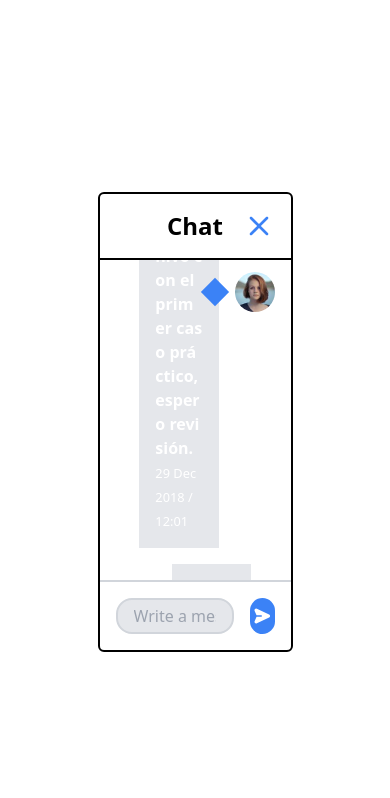
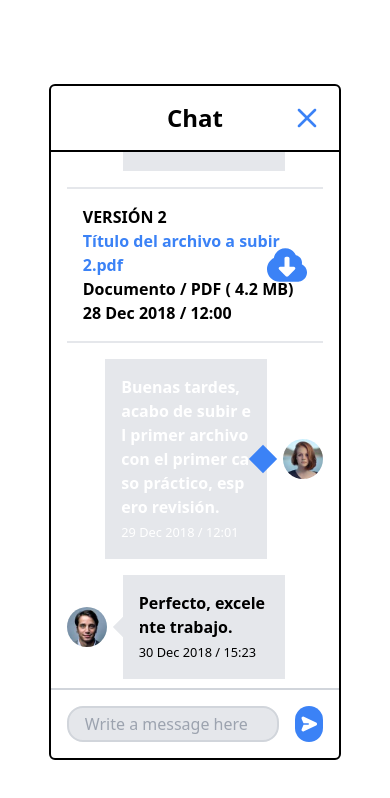
Before and after one commit to Ceskkk/chat-modal, a Vue app: page / in a window 390 px wide. Shown: the top 798 px of the page. Built offline with nearby package versions, Linux system fonts and the light colour scheme.

Commit message:
Css changes/fixes, adjusting responsive and chat container height

```diff
--- a/src/App.vue
+++ b/src/App.vue
@@ -4,12 +4,12 @@ import Modal from './components/Modal.vue'
 
 <template>
   <!-- Modal will adapt width and height to current parent container -->
-  <div class="w-3/6 h-3/6">
+  <div class="w-9/12 h-[700px] max-h-[80vh] md:w-4/6 lg:w-3/6">
     <Modal />
   </div>
 </template>
 
 <!-- TODO: Abrir y cerrar modal -->
-<!-- TODO: Revisar responsive y UX -->
+<!-- TODO: Revisar UX -->
 <!-- TODO: Testing componentes y funcionalidades -->
 <!-- TODO: README.md instrucciones inicialización -->
--- a/src/components/MessageList.vue
+++ b/src/components/MessageList.vue
@@ -21,7 +21,7 @@
 </script>
 
 <template>
-  <div ref="list" class="flex flex-col p-4 overflow-auto max-h-80 scrollbar-thin scrollbar-thumb-blue-300 scrollbar-track-gray-200">
+  <div ref="list" class="flex flex-col p-4 overflow-auto scrollbar-thin scrollbar-thumb-blue-300 scrollbar-track-gray-200">
     <template v-for="message in messageList">
       <Message :message="message" />
     </template>
--- a/src/components/Modal.vue
+++ b/src/components/Modal.vue
@@ -20,7 +20,7 @@ const handleClick = (e: Event) => {
       <img src="../assets/close-icon.svg" alt="Close icon" class="absolute right-4 top-2/4 w-8 translate-y-[-50%] cursor-pointer" />
     </header>
     <MessageList />
-    <footer class="border-gray-300 border-t-2 p-4">
+    <footer class="border-gray-300 border-t-2 p-4 mt-auto">
       <form class="flex w-full gap-4" @submit="handleClick">
         <input autocomplete="off" type="text" v-model="text" name="text" required placeholder="Write a message here"
           class="bg-gray-200 border-gray-300 border-2 rounded-2xl py-1 px-4 w-full focus:outline-blue-500" />
```
